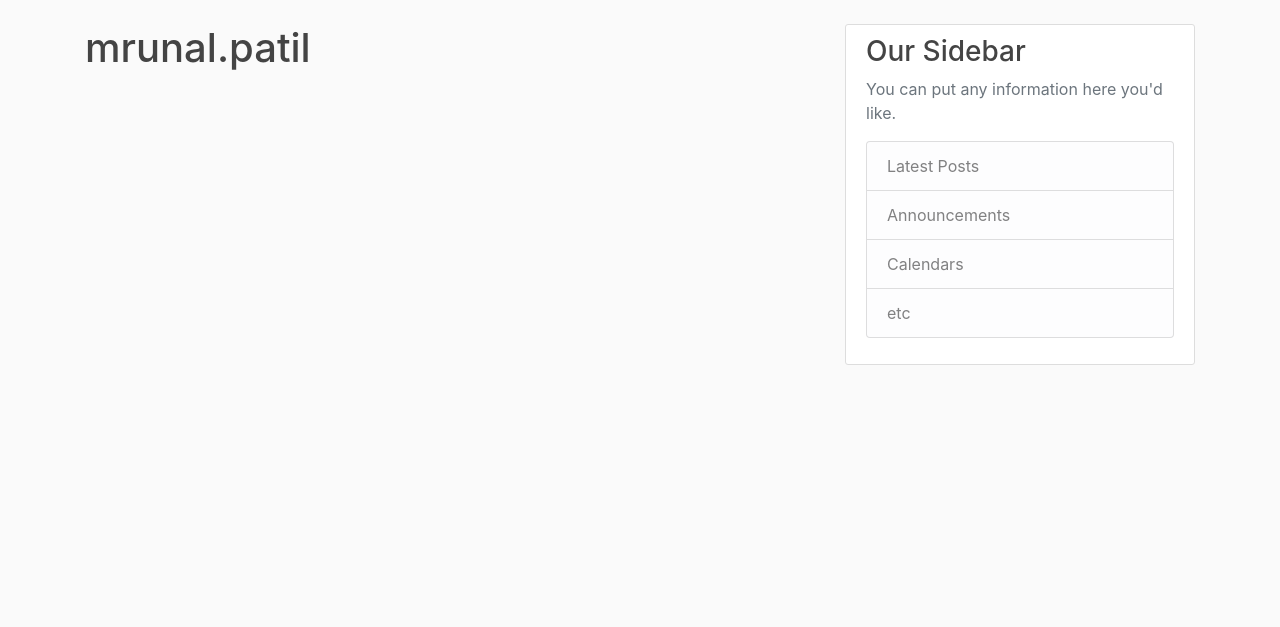
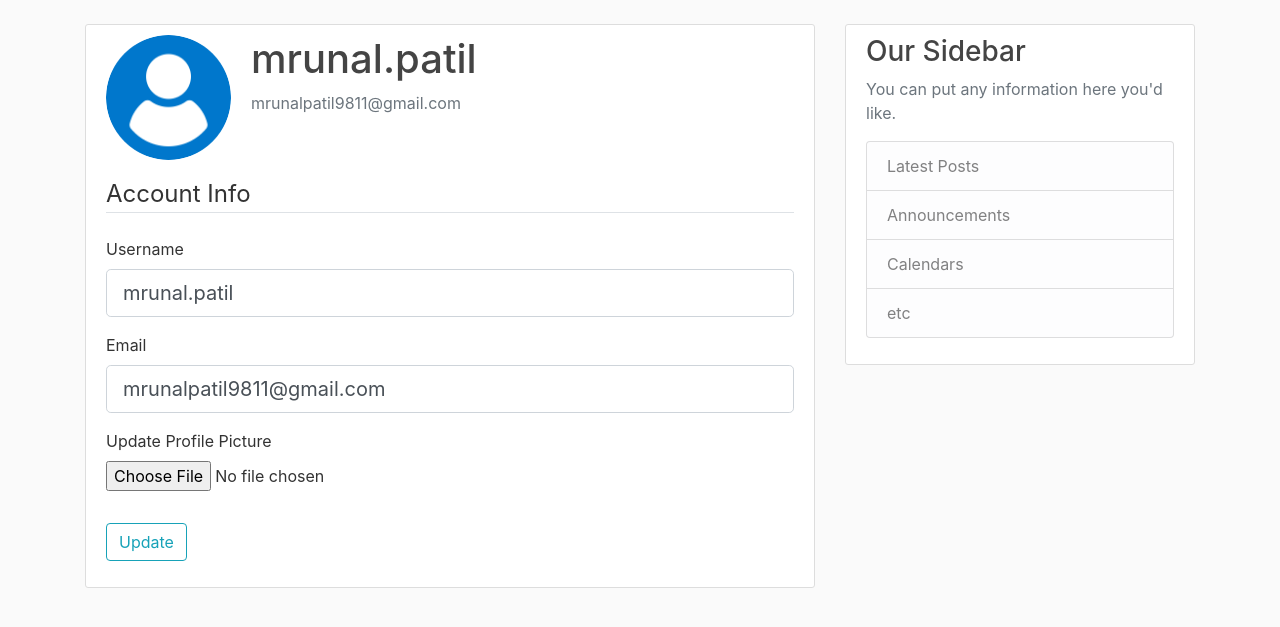
Before and after one commit to mrunalpatil1198/FlaskBlog, a Flask app: page /account in a window 1280 px wide. Shown: the part 56-683 px from the top of the page. Run offline with Flask 3, Linux system fonts and the light colour scheme; a user stored in the database is signed in; some libraries are stand-ins or nearby versions.

Commit message:
added user account updation

```diff
--- a/flaskblog/forms.py
+++ b/flaskblog/forms.py
@@ -1,4 +1,6 @@
 from flask_wtf import FlaskForm
+from flask_wtf.file import FileField, FileAllowed
+from flask_login import current_user
 from wtforms import StringField, PasswordField, SubmitField, BooleanField
 from wtforms.validators import DataRequired, Length, Email, EqualTo, ValidationError
 from flaskblog.models import User
@@ -31,3 +33,24 @@ class LoginForm(FlaskForm):
     password = PasswordField('Password', validators=[DataRequired()])
     remember = BooleanField('Remember Me')
     submit = SubmitField('Login')
+
+
+class UpdateAccountForm(FlaskForm):
+    username = StringField('Username',
+                           validators=[DataRequired(), Length(min=2, max=20)])
+    email = StringField('Email',
+                        validators=[DataRequired(), Email()])
+    picture = FileField('Update Profile Picture', validators=[FileAllowed(['jpg', 'png', 'jpeg'])])
+    submit = SubmitField('Update')
+
+    def validate_username(self, username):
+        if username.data != current_user.username:
+            user = User.query.filter_by(username=username.data).first()
+            if user:
+                raise ValidationError('Username already taken. Please choose a different username.')
+
+    def validate_email(self, email):
+        if email.data != current_user.email:
+            user = User.query.filter_by(email=email.data).first()
+            if user:
+                raise ValidationError('Email already registered. Please choose a different email.')
--- a/flaskblog/routes.py
+++ b/flaskblog/routes.py
@@ -1,6 +1,9 @@
+import secrets
+import os
+from PIL import Image
 from flask import render_template, url_for, flash, redirect, request
 from flaskblog import app, db, bcrypt
-from flaskblog.forms import RegistrationForm, LoginForm
+from flaskblog.forms import RegistrationForm, LoginForm, UpdateAccountForm
 from flaskblog.models import User, Post
 from flask_login import login_user, current_user, logout_user, login_required
 
@@ -69,7 +72,35 @@ def logout():
     return redirect(url_for('home'))
 
 
-@app.route("/account")
+def save_picture(form_picture):
+    random_hex = secrets.token_hex(8)
+    _, f_ext = os.path.splitext(form_picture.filename)
+    picture_fn = random_hex + f_ext
+    picture_path = os.path.join(app.root_path, 'static/profile_pics', picture_fn)
+
+    output_size = (150, 150)
+    img = Image.open(form_picture)
+    img.thumbnail(output_size)
+
+    img.save(picture_path)
+
+    return picture_fn
+
+@app.route("/account", methods=['GET', 'POST'])
 @login_required
 def account():
-    return render_template('account.html', title='Account')
+    form = UpdateAccountForm()
+    if form.validate_on_submit():
+        if form.picture.data:
+            picture_file = save_picture(form.picture.data)
+            current_user.image_file = picture_file
+        current_user.username = form.username.data
+        current_user.email = form.email.data
+        db.session.commit()
+        flash('Your account has been updated!', 'success')
+        return redirect(url_for('account'))
+    elif request.method == 'GET':
+        form.username.data = current_user.username
+        form.email.data = current_user.email
+    image_file = url_for('static', filename='profile_pics/'+ current_user.image_file)
+    return render_template('account.html', title='Account', image_file=image_file, form=form)
--- a/flaskblog/templates/account.html
+++ b/flaskblog/templates/account.html
@@ -1,4 +1,56 @@
 {% extends "layout.html" %}
-{% block content %}
-    <h1>{{ current_user.username }}</h1>
-{% endblock content %}
+{%  block content %}
+    <div class="content-section">
+        <div class="media">
+        <img class="rounded-circle account-img" src={{ image_file }}>
+        <div class="media-body">
+            <h2 class="account-heading">{{ current_user.username }}</h2>
+            <p class="text-secondary">{{ current_user.email }}</p>
+        </div>
+        </div>
+        <form method="POST" action="" enctype="multipart/form-data">
+            {{ form.hidden_tag() }}
+            <fieldset class="form-group">
+                <legend class="border-bottom mb-4">Account Info</legend>
+                <div class="form-group">
+                    {{ form.username.label(class="form-control-label") }}
+                    {% if form.username.errors %}
+                        {{ form.username(class="form-control form-control-lg is-invalid") }}
+                        <div class="invalid-feedback">
+                            {% for error in form.username.errors %}
+                                <span>{{ error }}</span>
+                            {% endfor %}
+                        </div>
+                    {% else %}
+                        {{ form.username(class="form-control form-control-lg") }}
+                    {% endif %}
+                </div>
+                <div class="form-group">
+                    {{ form.email.label(class="form-control-label") }}
+                    {% if form.email.errors %}
+                        {{ form.email(class="form-control form-control-lg is-invalid") }}
+                        <div class="invalid-feedback">
+                            {% for error in form.email.errors %}
+                                <span>{{ error }}</span>
+                            {% endfor %}
+                        </div>
+                    {% else %}
+                        {{ form.email(class="form-control form-control-lg") }}
+                    {% endif %}
+                </div>
+                <div class="form-group">
+                    {{ form.picture.label() }}
+                    {{ form.picture(class="form-control-file") }}
+                    {% if form.picture.errors %}
+                        {% for error in form.picture.errors %}
+                            <span class="text-danger">{{ error }}</span></br>
+                        {% endfor %}
+                    {% endif %}
+                </div>
+            </fieldset>
+            <div class="form-group">
+                {{ form.submit(class="btn btn-outline-info") }}
+            </div>
+        </form>
+    </div>
+    {%  endblock content %}
```
Also changed, not shown: flaskblog/static/profile_pics/3cfdebe9aa7d9ea7.jpg (added), flaskblog/static/profile_pics/6fc8e867f1c29e00.jpg (added), flaskblog/static/profile_pics/d1ff30ec64bdabfa.png (added), flaskblog/static/profile_pics/default.jpg (added), instance/site.db.
